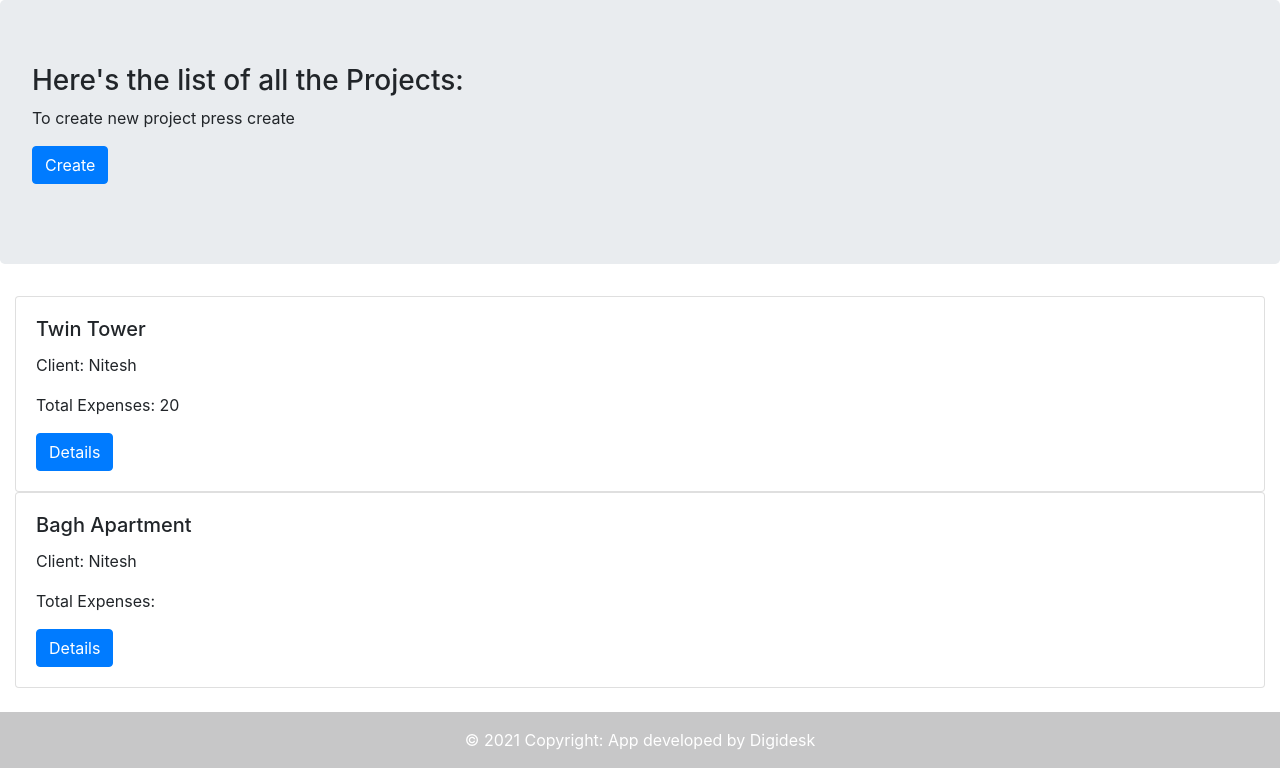
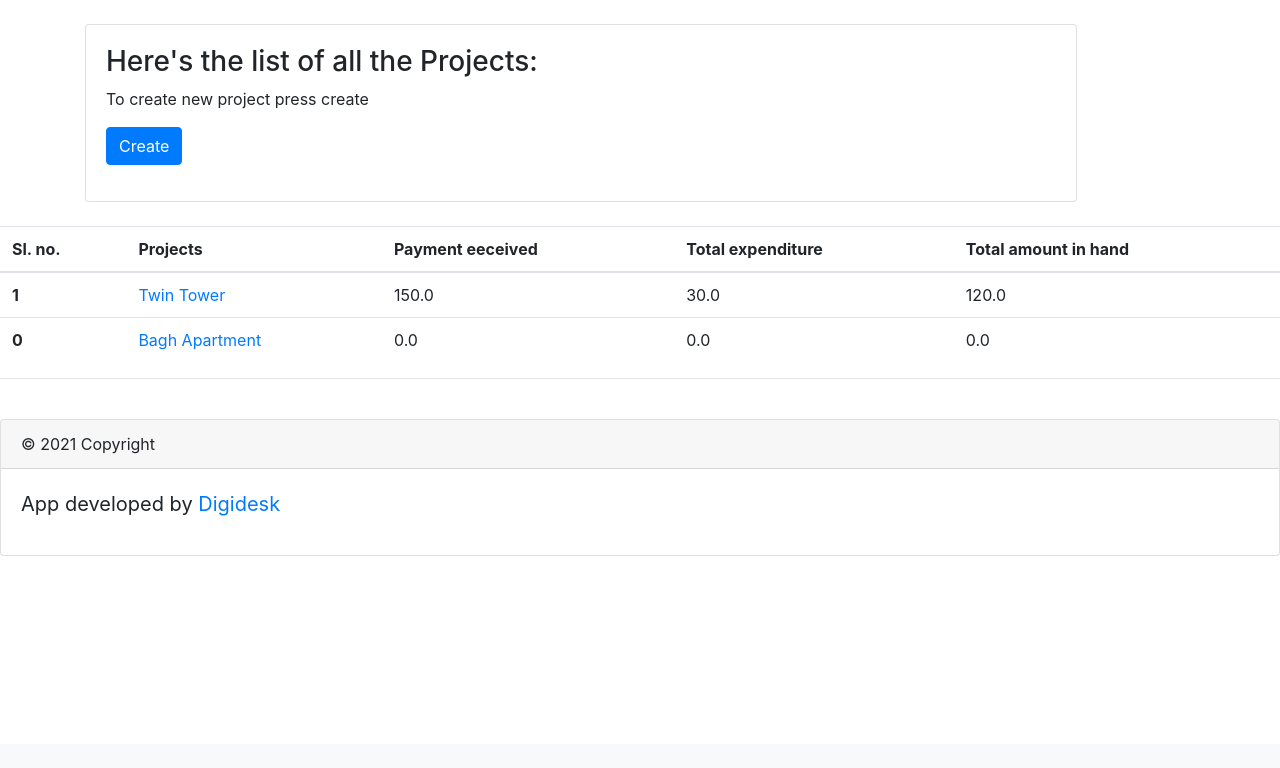
Before and after one commit to mddawood/Accounting-App, a Django app: page /projects/ in a window 1280 px wide. Shown: the part 56-824 px from the top of the page. After the commit the page ends 612 px from the top, so only its background shows below. Run offline with Django 3.2, Linux system fonts and the light colour scheme; a user stored in the database is signed in; data comes from the database, SQL or seed files in the repository; both versions use the stored data as it was after the commit; some libraries are stand-ins or nearby versions.

Commit message:
arithmetic done

```diff
--- a/mysite/settings.py
+++ b/mysite/settings.py
@@ -43,6 +43,7 @@ INSTALLED_APPS = [
     'labours',
     'bootstrap4',
     'crispy_forms',
+    'mathfilters',
 ]
 
 MIDDLEWARE = [
--- a/projects/models.py
+++ b/projects/models.py
@@ -8,6 +8,7 @@ from django.utils.translation import gettext as _
 
 # Create your models here.
 class Project(models.Model):
+    serial_number = models.CharField(max_length=50, default=0)
     project_name = models.CharField(max_length=200, unique = True)
     slug = models.SlugField(allow_unicode = True, unique = True)
     client_name = models.CharField(max_length = 200)
@@ -37,6 +38,10 @@ class Project(models.Model):
     def total_pay(self):
         return self.labours.aggregate(total_pay=Sum('total_pay'))['total_pay']
 
+    @property
+    def total_contract_value(self):
+        return self.contracts.aggregate(total_contract_value=Sum('total_contract_value'))['total_contract_value']
+
 class Payment(models.Model):
     project = models.ForeignKey(Project,related_name='payments',on_delete=models.CASCADE)
     number = models.CharField(max_length = 100)
--- a/projects/templates/projects/project_list.html
+++ b/projects/templates/projects/project_list.html
@@ -1,21 +1,33 @@
 {% extends 'base.html' %}
 {% load static %}
+{% load mathfilters %}
 
 {% block content %}
-  <div class="jumbotron section">
+  <br>
+  <!-- <div class="jumbotron">
     <h3>Here's the list of all the Projects:</h1>
     <p>To create new project press create</p>
     <p><a class='btn btn-primary' href="{% url 'projects:p_create' %}">Create</a></p>
+  </div> -->
+
+  <div class="container">
+    <div class="card" style="width:62rem">
+      <div class="card-body">
+        <h3>Here's the list of all the Projects:</h1>
+        <p>To create new project press create</p>
+        <p><a class='btn btn-primary' href="{% url 'projects:p_create' %}">Create</a></p>
+      </div>
+    </div>
   </div>
+  <br>
 
-  {% if projects %}
+  <!-- {% if projects %}
     <div class="container-fluid">
       {% for project in projects %}
       <div class="card box">
         <div class="card-body">
           <h5 class="card-title">{{project.project_name}}</h5>
           <p class="card-text">Client: {{project.client_name}}</p>
-          <p class="card-text">Total Expenses: {{ project.total_pay | add:project.mat_exp }}</p>
           <a href="{% url 'projects:p_detail' slug=project.slug %}" class="btn btn-primary">Details</a>
         </div>
       </div>
@@ -32,6 +44,44 @@
       </div>
     </div>
   </div>
+  {% endif %} -->
+
+  {% if projects %}
+  <table class="table">
+    <thead>
+      <tr>
+        <th scope="col">Sl. no.</th>
+        <th scope="col">Projects</th>
+        <th scope="col">Payment eeceived</th>
+        <th scope="col">Total expenditure</th>
+        <th scope="col">Total amount in hand</th>
+      </tr>
+    </thead>
+    <tbody>
+      {% for project in projects %}
+      <tr>
+        <th scope="row">{{project.serial_number}}</th>
+        <td><a href="{% url 'projects:p_detail' slug=project.slug %}">{{project.project_name}}</a></td>
+        <td>{{project.total_client_payment}}</td>
+        <td>{{project.total_expense}}</td>
+        <td>{{project.total_client_payment|sub:project.total_expense}}</td>
+      </tr>
+      {% endfor %}
+    </tbody>
+  </table>
+  <hr>
+  <br>
+  {% else %}
+  <div class="container-fluid Card_Container">
+    <div class="card box">
+      <div class="card-body">
+        <h5 class="card-title">No projects yet!</h5>
+        <p class="card-text">Click on create to get started</p>
+        <p><a class='btn btn-primary' href="{% url 'projects:p_create' %}">Create</a></p>
+      </div>
+    </div>
+  </div>
   {% endif %}
 
+
 {% endblock %}
--- a/projects/views.py
+++ b/projects/views.py
@@ -24,7 +24,7 @@ class ProjectCreateView(LoginRequiredMixin, CreateView):
     model = Project
 
 class ProjectUpdateView(LoginRequiredMixin, UpdateView):
-    fields = ("project_name","client_name","start_date","address", "estimated")
+    fields = ("serial_number", "project_name","client_name","start_date","address", "estimated")
     model = Project
     template_name = 'projects/project_form.html'
 
--- a/templates/base.html
+++ b/templates/base.html
@@ -57,16 +57,24 @@
     {% block content %}
     {% endblock %}
 
-    <!-- Footer -->
-    <footer class="bg-light text-center text-white">
-      <!-- Copyright -->
+
+    <!-- <footer class="bg-light text-center text-white">
       <div class="text-center p-3" style="background-color: rgba(0, 0, 0, 0.2)">
         © 2021 Copyright:
-        <a class="text-white" href="https://digidesk.in" target="_blank">App developed by Digidesk</a>
+
       </div>
-      <!-- Copyright -->
-    </footer>
-    <!-- Footer -->
+    </footer> -->
+
+    <div class="card">
+      <div class="card-header">
+        © 2021 Copyright
+      </div>
+      <div class="card-body">
+        <blockquote class="blockquote mb-0">
+          <p>App developed by <a href="https://digidesk.in" target="_blank" style="text-align:center">Digidesk</a></p>
+        </blockquote>
+      </div>
+    </div>
 
     <!-- Bootstrap links -->
     <script type="{% static 'js/jquery-1.9.1.min.js' %}"></script>
```
Also changed, not shown: materials/templates/materials/material_detail.html (+6 -7 lines), projects/templates/projects/project_detail.html (+8 -6 lines), db.sqlite3, projects/migrations/0008_project_serial_number.py (added).
